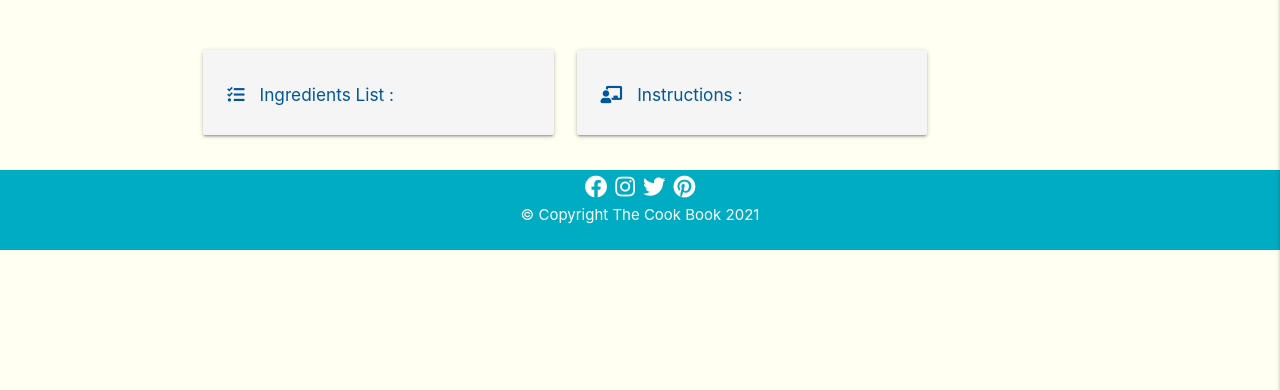
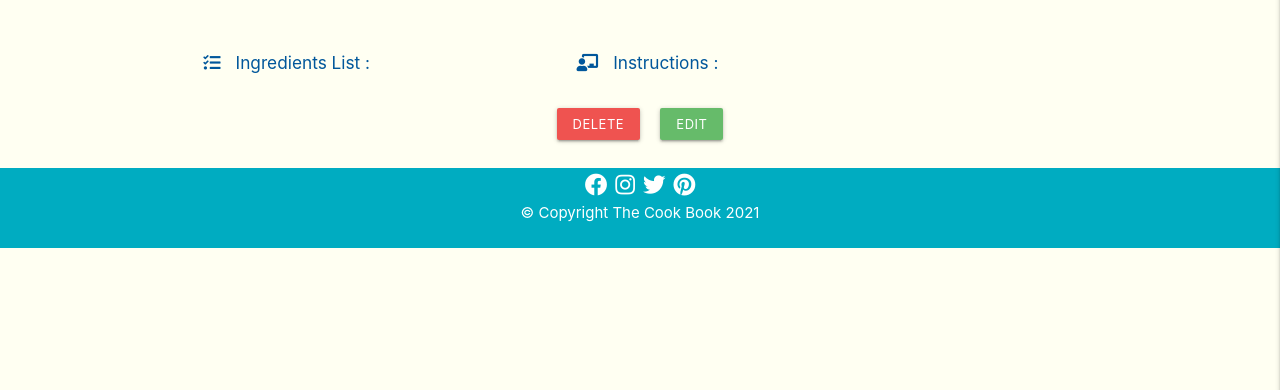
Before and after one commit to Bhargavi84/The-Cook-Book, a Flask app: template templates/show_recipe.html in a window 1280 px wide. Shown: the part 247-637 px from the top of the page. Run offline with Flask 2, Linux system fonts and the light colour scheme; the template is opened without the code that fills it, so the values that code supplies are empty; some libraries are stand-ins or nearby versions.

Commit message:
Edit and Delete button in Show recipe

```diff
--- a/templates/base.html
+++ b/templates/base.html
@@ -114,7 +114,5 @@
 
     <!-- Footer end-->
 
-
-
 </body>
 </html>
--- a/templates/show_recipe.html
+++ b/templates/show_recipe.html
@@ -38,8 +38,8 @@
 
 
     <div class="row">
-        <div class="col s12 m5">
-          <div class="card-panel grey lighten-4 light-blue-text text-darken-4">
+      <div class="col s5 m5">
+        <div class="light-blue-text text-darken-4">
 
           <h6>Ingredients List : <i class="fas fa-tasks left hide-on-small-only"></i></h6>
           {% for ingredients in recipes.recipe_ingredients %}
@@ -49,8 +49,8 @@
         </div>
       </div>
 
-        <div class="col s12 m5">
-          <div class="card-panel grey lighten-4 light-blue-text text-darken-4   ">
+        <div class="col s5 m5">
+          <div class="light-blue-text text-darken-4   ">
 
             <h6>Instructions : <i class="fas fa-chalkboard-teacher left hide-on-small-only"></i></h6>
             {% for instructions in recipes.recipe_instructions %}
@@ -60,8 +60,17 @@
           </div>
         </div>
         </div>
+
+  <!-- Edit and Delete row-->
+
+      <div class="row">
+      <div class="col s12 m12 center-align">
+        {% if session.user|lower == recipes.created_by|lower %}
+        <a href="{{ url_for('delete_recipe', recipe_id=recipes._id) }}" class="btn-small  red lighten-1">Delete</a>
+        <a href="{{ url_for('edit_recipe', recipe_id=recipes._id) }}" class="btn-small green lighten-1">Edit</a>
+        {% endif %}
       </div>
 
-
+    </div>
 
 {% endblock %}
```
Lines whose indentation alone changed are shown as unchanged.
